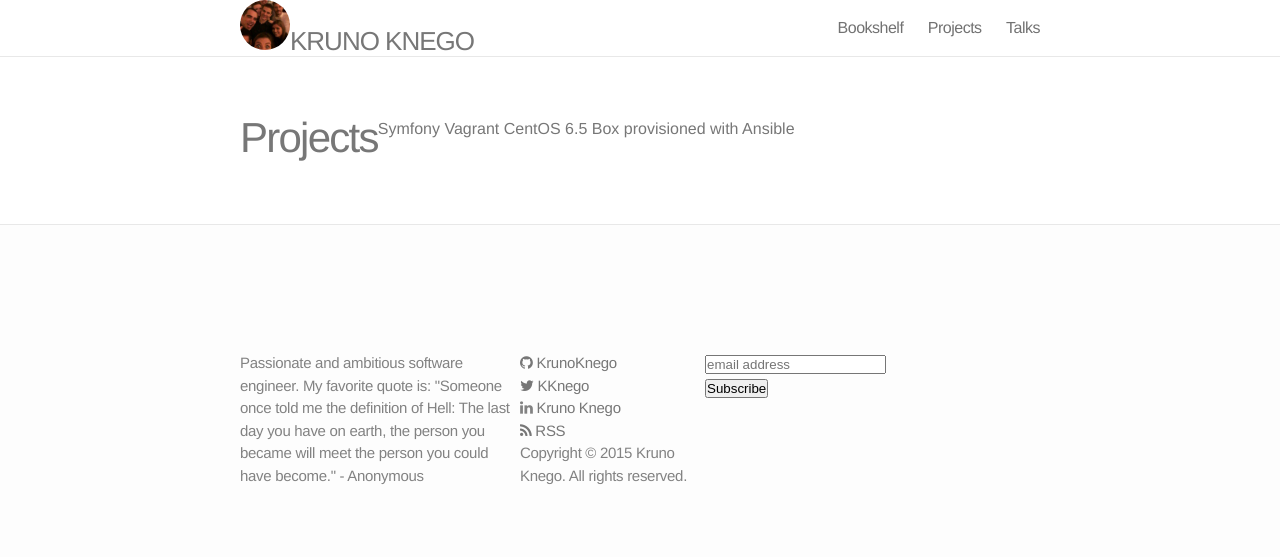
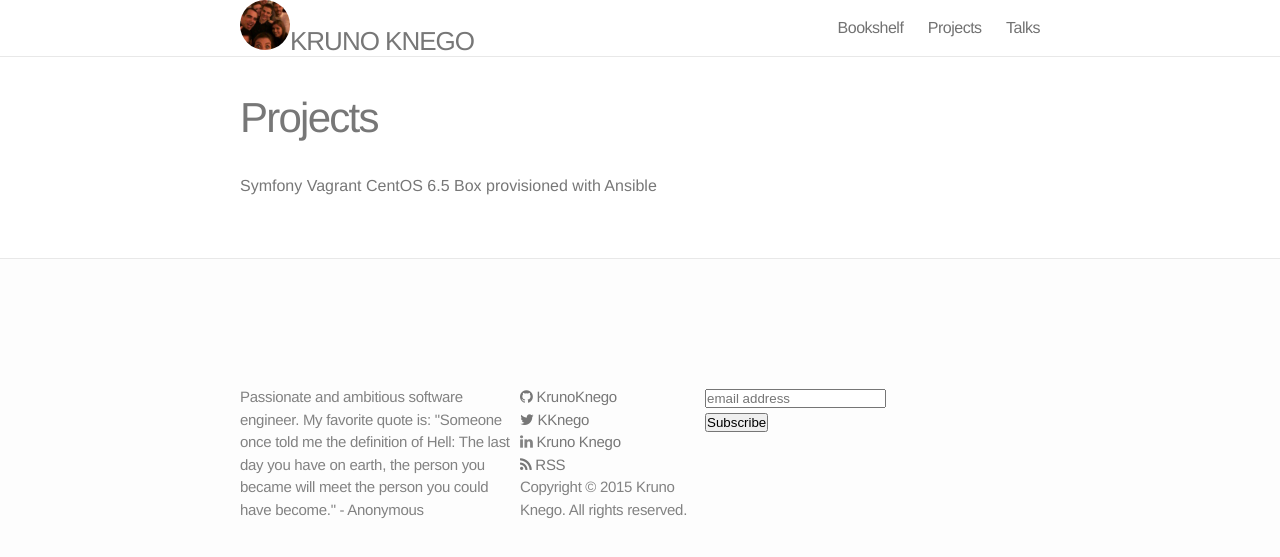
Before and after one commit to guotechfin/KrunoKnego.github.io, a Jekyll site: the page built from projects.md, in a window 1280 px wide. Shown: the top 557 px of the page. Built offline with Jekyll 4.4.1, drawn with Linux system fonts in a browser that asks for light colours; nearby versions of some CDN libraries; comment, search, counter and statistics services are not loaded.

Commit message:
Page title.

```diff
--- a/_layouts/page.html
+++ b/_layouts/page.html
@@ -3,7 +3,7 @@ layout: default
 ---
 <div class="post">
   <header class="post-header">
-    <h1 class="index-title">{{ page.title }}</h1>
+    <h1 class="page-title">{{ page.title }}</h1>
   </header>
   <article class="post-content">
   {{ content }}
--- a/css/main.css
+++ b/css/main.css
@@ -517,6 +517,13 @@ hr {
     float: left;
 }
 
+.page-title {
+    font-size: 40px;
+    font-weight: 100;
+    color: #777777;
+    margin-bottom: 35px;
+}
+
 .google-search {
     width: 50%;
     float: left;
```
